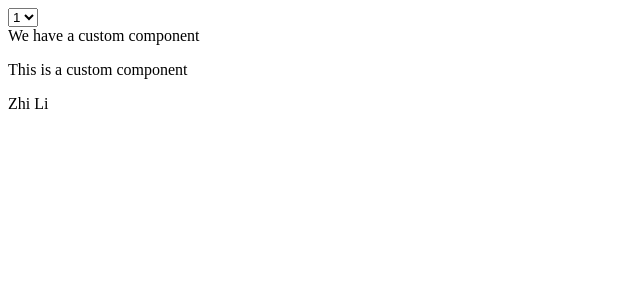
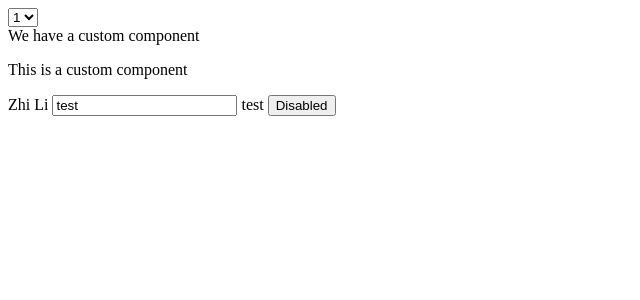
Before and after one commit to ZhiLiGod/Angular6, an Angular app: page / in a window 1280 px wide. Shown: the top 300 px of the page, without its empty margins (0-640 px from the left). Built offline with nearby package versions, Linux system fonts and the light colour scheme.

Commit message:
one way binding

```diff
--- a/src/app/app.component.html
+++ b/src/app/app.component.html
@@ -6,3 +6,8 @@
 </select>
 <br />
 We have a custom component <app-hello></app-hello>
+
+<input type="text" [value]="myVar" [disabled]="disabled">
+{{ myVar }}
+
+<button (click)="clickFunc()">Disabled</button>
--- a/src/app/app.component.ts
+++ b/src/app/app.component.ts
@@ -42,7 +42,8 @@ const myClass = new myExampleClass(5, 10)
 })
 export class AppComponent {
 	title = 'app';
-
+	myVar = 'test';
+	disabled = false;
 	consturctor() {
 		this.aSimpleMethod(5, 2);
 	}
@@ -51,4 +52,9 @@ export class AppComponent {
 	aSimpleMethod(a, b) {
 	 	return a * b;
 	}
+
+	clickFunc() {
+		this.disabled = !this.disabled;
+		console.log("button called");
+	}
 }
```
